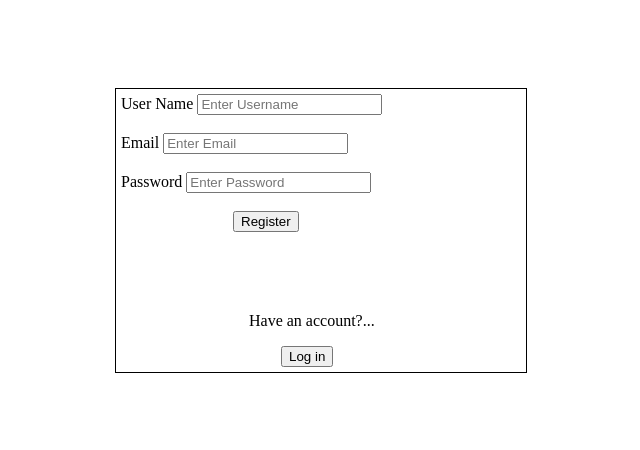
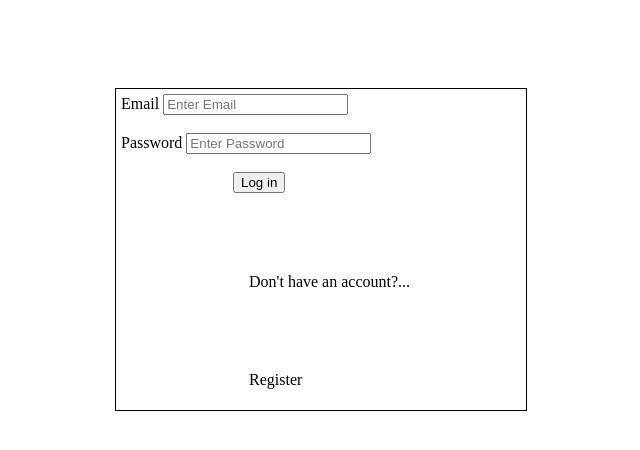
Before and after one commit to pop-tony/myWebsite, a PHP site: page /login.html in a window 1280 px wide. Shown: the top 450 px of the page, without its empty margins (319-959 px from the left). Run offline with PHP 8.4, Linux system fonts and the light colour scheme.

Commit message:
login continuety(added js)

```diff
--- a/login.html
+++ b/login.html
@@ -10,29 +10,35 @@
 <body>
     <div class="container">
         <div class="login">
-            <form id="login" action="" method="POST">
-                <label for email>Email</label>
+            <form id="login" action="#" method="POST">
+                <label for="email" >Email</label>
                 <input type="email" name="email" id="lemail" placeholder="Enter Email"><br><br>
-                <label for password>Password</label>
+                <label for="password" >Password</label>
                 <input type="password" name="password" id="lpassword" placeholder="Enter Password"><br><br>
                 <input class="log-ster-btn" id="loginbtn" type="submit" value="Log in">
-                <span class="alt-method"><p id="to-registertxt">Don't have an account?...</p>
-                <button id="to-registerbtn">Register</button></span>
+                <span class="alt-method">
+                    <p id="to-registertxt">Don't have an account?...</p>
+                    <p id="to-registerbtn">Register</p>
+                </span>
             </form>
+
         </div>
 
         <div class="register">
-            <form id="register" action="" method="POST">
-                <label for username>User Name</label>
+            <form id="register" action="#" method="POST">
+                <label for="username" >User Name</label>
                 <input type="username" name="username" id="username" placeholder="Enter Username"><br><br>
-                <label for email>Email</label>
+                <label for="email" >Email</label>
                 <input type="email" name="email" id="remail" placeholder="Enter Email"><br><br>
-                <label for password>Password</label>
+                <label for="password" >Password</label>
                 <input type="password" name="password" id="rpassword" placeholder="Enter Password"><br><br>
                 <input class="log-ster-btn" id="registerbtn" type="submit" value="Register">
-                <span class="alt-method"><p id="to-logintxt">Have an account?...</p>
-                <button id="to-loginbtn">Log in</button></span>
+                <span class="alt-method">
+                    <p id="to-logintxt">Have an account?...</p>
+                    <p id="to-loginbtn">Log in</p>
+                </span>
             </form>
+
         </div>
     </div>
     <script src="js\logins.js"></script>
--- a/styles/loginstyle.css
+++ b/styles/loginstyle.css
@@ -3,27 +3,33 @@
     display: flex;
     padding-top: 5rem;
 }
-.login{
+#login{
+    display: block;
+    border: 1px solid;
+    width: 25rem;
+    height: fit-content;
+    padding: 5px;
+    position: relative;
+}
+
+#register{
     display: none;
     border: 1px solid;
     width: 25rem;
     height: fit-content;
     padding: 5px;
+    position: relative;
 }
 
-.register{
+.log-ster-active{
     display: block;
-    border: 1px solid;
-    width: 25rem;
-    height: fit-content;
-    padding: 5px;
 }
 
-.login #email{
-    margin-left: 27px;
+#login #email{
+    margin-left: 20px;
 }
 
-.login #password{
+#login #password{
     margin-left: 5px;
 }
 
```
Also changed, not shown: js/logins.js (+10 -14 lines).
